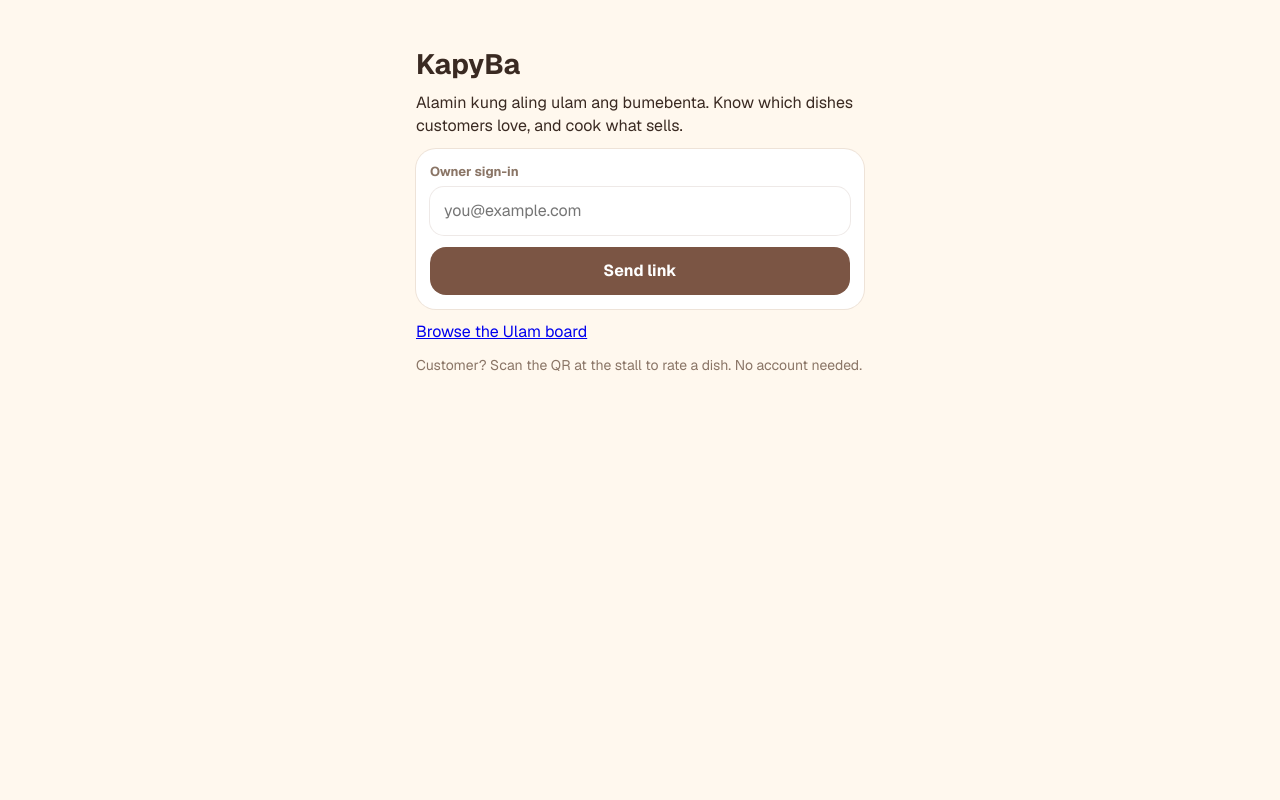
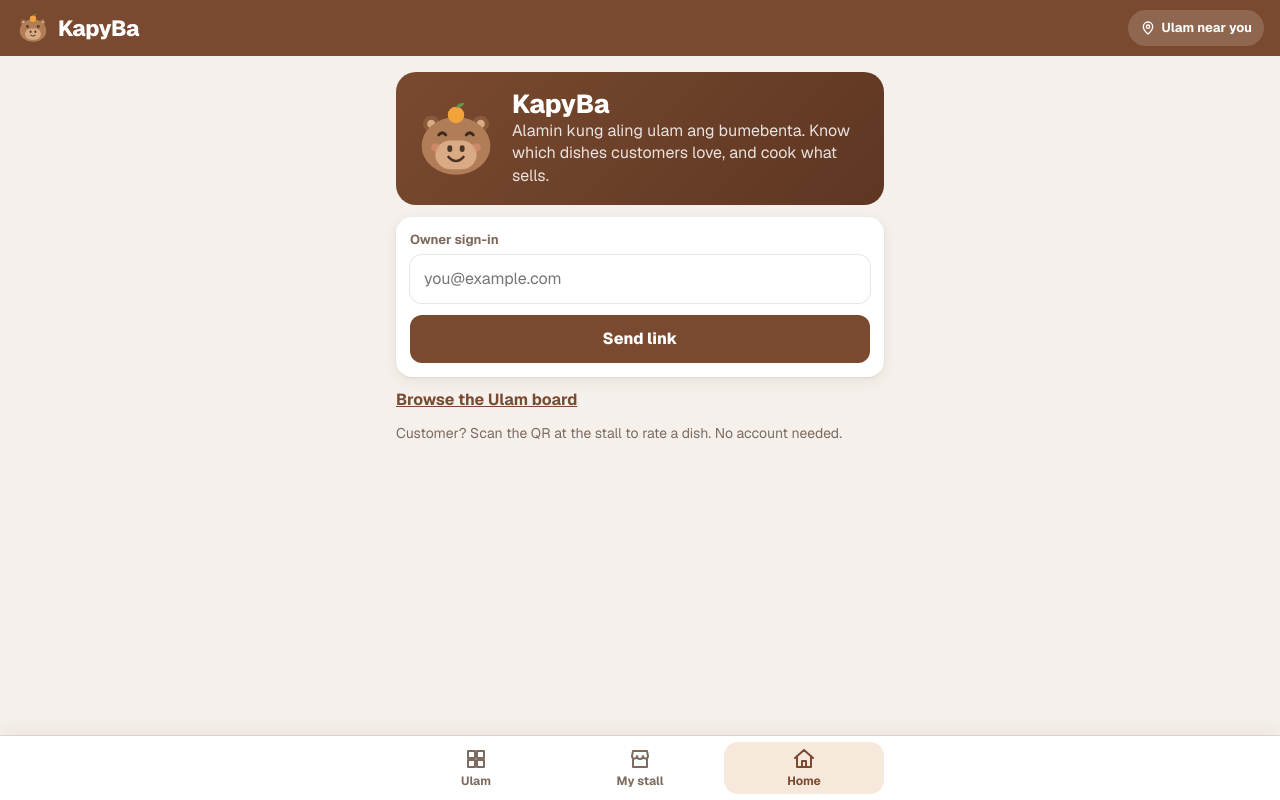
Before and after one commit to Romeo-04/kapyba, a Next.js app: page / in a window 1280 px wide. Built offline with nearby package versions, Linux system fonts and the light colour scheme.

Commit message:
feat: brown food-delivery style UI with a capybara mascot

```diff
--- a/app/globals.css
+++ b/app/globals.css
@@ -1,47 +1,94 @@
 :root {
-  --cocoa: #7b5544; --tan: #d4a373; --cream: #fdebd2; --paper: #fff8ee; --ink: #3a2a22; --mute: #8a7566;
-  --leaf: #4f8f4b; --amber: #e0a32e; --chili: #c8553d; --rain: #4a7ca8; --ring: rgba(123, 85, 68, 0.13);
+  --cocoa: #7a4a30; --cocoa-deep: #5e3622; --tan: #d4a373; --cream: #f6e9db; --paper: #f5f0eb; --ink: #2f2019; --mute: #7d6b5f;
+  --leaf: #3f8a4b; --amber: #e0a32e; --chili: #c8553d; --rain: #3f74a3; --ring: rgba(94, 54, 34, 0.12);
+  --shadow: 0 1px 2px rgba(94, 54, 34, 0.08), 0 4px 14px rgba(94, 54, 34, 0.08);
   --ease: cubic-bezier(0.23, 1, 0.32, 1);
 }
 * { box-sizing: border-box; margin: 0; }
 html { -webkit-text-size-adjust: 100%; }
-body { background: var(--paper); color: var(--ink); font-family: var(--font-geist-sans), system-ui, sans-serif; line-height: 1.4; min-height: 100dvh; }
-.wrap { max-width: 480px; margin: 0 auto; padding: 16px 16px 40px; }
-h1 { font-size: 28px; line-height: 1.15; } h2 { font-size: 20px; }
+body { background: var(--paper); color: var(--ink); font-family: var(--font-geist-sans), system-ui, sans-serif; line-height: 1.4; min-height: 100dvh; padding-bottom: 72px; }
+a { color: var(--cocoa); font-weight: 700; }
+.wrap { max-width: 520px; margin: 0 auto; padding: 16px 16px 40px; }
+.wrap.wide { max-width: 980px; }
+h1 { font-size: 26px; line-height: 1.15; font-weight: 800; letter-spacing: -0.01em; } h2 { font-size: 18px; font-weight: 800; }
 .mute { color: var(--mute); font-size: 14px; }
 .stack { display: flex; flex-direction: column; gap: 12px; }
 .row { display: flex; align-items: center; gap: 12px; }
 .grow { flex: 1; min-width: 0; }
-.card { background: #fff; border-radius: 20px; box-shadow: 0 0 0 1px var(--ring); padding: 14px; }
+.card { background: #fff; border-radius: 16px; box-shadow: var(--shadow); padding: 14px; }
 .i { width: 24px; height: 24px; fill: none; stroke: currentColor; stroke-width: 2; stroke-linecap: round; stroke-linejoin: round; flex: none; }
 .i.lg { width: 32px; height: 32px; }
-.btn { appearance: none; border: 0; border-radius: 16px; min-height: 48px; padding: 0 18px; background: var(--cocoa); color: #fff; font: inherit; font-weight: 700; display: inline-flex; align-items: center; justify-content: center; gap: 8px; cursor: pointer; transition: transform 160ms var(--ease), background-color 160ms var(--ease); }
+
+/* App chrome: brown top bar, bottom tabs */
+.topbar { position: sticky; top: 0; z-index: 20; display: flex; align-items: center; justify-content: space-between; gap: 12px; padding: 10px 16px; background: var(--cocoa); color: #fff; }
+.brand { display: inline-flex; align-items: center; gap: 8px; color: #fff; text-decoration: none; font-size: 22px; font-weight: 800; letter-spacing: -0.02em; }
+.locpill { display: inline-flex; align-items: center; gap: 6px; min-height: 36px; padding: 0 12px; border-radius: 999px; background: rgba(255, 255, 255, 0.16); color: #fff; text-decoration: none; font-size: 13px; font-weight: 700; }
+.locpill .i { width: 16px; height: 16px; }
+.bottomnav { position: fixed; inset: auto 0 0 0; z-index: 20; display: flex; justify-content: center; gap: 4px; padding: 6px 8px calc(6px + env(safe-area-inset-bottom)); background: #fff; box-shadow: 0 -1px 0 var(--ring), 0 -6px 18px rgba(94, 54, 34, 0.06); }
+.bottomnav a { flex: 1; max-width: 160px; min-height: 52px; display: flex; flex-direction: column; align-items: center; justify-content: center; gap: 2px; border-radius: 14px; color: var(--mute); text-decoration: none; font-size: 12px; font-weight: 700; }
+.bottomnav a[aria-current="page"] { color: var(--cocoa); background: var(--cream); }
+
+/* Hero banner and search */
+.hero { display: flex; align-items: center; gap: 12px; padding: 18px 16px; border-radius: 20px; background: linear-gradient(135deg, var(--cocoa), var(--cocoa-deep)); color: #fff; }
+.hero p { color: rgba(255, 255, 255, 0.85); }
+.search { position: relative; }
+.search .i { position: absolute; left: 14px; top: 50%; transform: translateY(-50%); color: var(--mute); }
+.search input { padding-left: 44px; border-radius: 999px; box-shadow: var(--shadow); }
+.chips { display: flex; gap: 8px; overflow-x: auto; padding: 2px 0 6px; scrollbar-width: none; }
+.chips::-webkit-scrollbar { display: none; }
+.chip { flex: none; appearance: none; border: 0; min-height: 40px; padding: 0 16px; border-radius: 999px; background: #fff; color: var(--ink); font: inherit; font-size: 14px; font-weight: 700; box-shadow: 0 0 0 1px var(--ring); cursor: pointer; transition: transform 160ms var(--ease), background-color 160ms var(--ease); }
+.chip:active { transform: scale(0.97); }
+.chip[aria-pressed="true"] { background: var(--cocoa); color: #fff; box-shadow: none; }
+
+/* Buttons and forms */
+.btn { appearance: none; border: 0; border-radius: 12px; min-height: 48px; padding: 0 18px; background: var(--cocoa); color: #fff; font: inherit; font-weight: 800; display: inline-flex; align-items: center; justify-content: center; gap: 8px; cursor: pointer; transition: transform 160ms var(--ease), background-color 160ms var(--ease); }
 .btn:active { transform: scale(0.97); }
 .btn.soft { background: var(--cream); color: var(--cocoa); }
+.btn.soft[aria-pressed="true"] { background: var(--cocoa); color: #fff; }
 .btn.block { width: 100%; }
 .btn[disabled] { opacity: 0.5; pointer-events: none; }
-@media (hover: hover) { .btn:hover { background: #6a4637; } .btn.soft:hover { background: #f8dfba; } }
+@media (hover: hover) { .btn:hover { background: var(--cocoa-deep); } .btn.soft:hover { background: #efdcc7; } .btn.soft[aria-pressed="true"]:hover { background: var(--cocoa-deep); } .chip:hover { background: var(--cream); } .chip[aria-pressed="true"]:hover { background: var(--cocoa-deep); } }
 .round { width: 48px; height: 48px; padding: 0; border-radius: 50%; }
-input, select { font: inherit; width: 100%; min-height: 48px; border: 0; border-radius: 14px; padding: 0 14px; background: #fff; box-shadow: 0 0 0 1px var(--ring); color: var(--ink); }
-input:focus-visible, select:focus-visible, .btn:focus-visible { outline: 3px solid var(--rain); outline-offset: 2px; }
+input, select { font: inherit; width: 100%; min-height: 48px; border: 0; border-radius: 12px; padding: 0 14px; background: #fff; box-shadow: 0 0 0 1px var(--ring); color: var(--ink); }
+input:focus-visible, select:focus-visible, .btn:focus-visible, .chip:focus-visible, a:focus-visible { outline: 3px solid var(--rain); outline-offset: 2px; }
 label { font-size: 13px; font-weight: 700; color: var(--mute); display: block; margin-bottom: 6px; }
+
+/* Rating screen */
 .faces { display: flex; gap: 12px; }
-.face-btn { flex: 1; aspect-ratio: 1; border-radius: 24px; background: #fff; border: 0; box-shadow: 0 0 0 1px var(--ring); display: grid; place-items: center; cursor: pointer; transition: transform 160ms var(--ease), box-shadow 160ms var(--ease); }
+.face-btn { flex: 1; aspect-ratio: 1; border-radius: 20px; background: #fff; border: 0; box-shadow: var(--shadow); display: grid; place-items: center; cursor: pointer; transition: transform 160ms var(--ease), box-shadow 160ms var(--ease); }
 .face-btn:active { transform: scale(0.97); }
 .face-btn[aria-pressed="true"] { box-shadow: 0 0 0 3px var(--cocoa); }
 .tags { display: flex; gap: 10px; flex-wrap: wrap; }
-.tag { min-width: 64px; min-height: 64px; border-radius: 18px; border: 0; background: #fff; box-shadow: 0 0 0 1px var(--ring); display: grid; place-items: center; color: var(--cocoa); cursor: pointer; transition: transform 160ms var(--ease); }
+.tag { min-width: 64px; min-height: 64px; border-radius: 16px; border: 0; background: #fff; box-shadow: var(--shadow); display: grid; place-items: center; color: var(--cocoa); cursor: pointer; transition: transform 160ms var(--ease); }
 .tag:active { transform: scale(0.97); }
 .tag[aria-pressed="true"] { background: var(--cocoa); color: #fff; }
-.dish { display: flex; align-items: center; gap: 12px; text-align: left; width: 100%; border: 0; background: #fff; border-radius: 20px; box-shadow: 0 0 0 1px var(--ring); padding: 12px 14px; font: inherit; color: inherit; cursor: pointer; transition: transform 160ms var(--ease); }
+.dish { display: flex; align-items: center; gap: 12px; text-align: left; width: 100%; border: 0; background: #fff; border-radius: 16px; box-shadow: var(--shadow); padding: 12px 14px; font: inherit; color: inherit; cursor: pointer; transition: transform 160ms var(--ease); }
 .dish:active { transform: scale(0.98); }
-.dish .ico { width: 48px; height: 48px; border-radius: 14px; background: var(--cream); color: var(--cocoa); display: grid; place-items: center; flex: none; }
+.dish .ico { width: 56px; height: 56px; border-radius: 14px; background: var(--cream); color: var(--cocoa); display: grid; place-items: center; flex: none; }
 .price { font-weight: 800; font-variant-numeric: tabular-nums; }
+
+/* Pills, bars */
 .pill { display: inline-flex; align-items: center; gap: 4px; padding: 4px 10px; border-radius: 999px; background: var(--cream); color: var(--cocoa); font-size: 12px; font-weight: 800; text-transform: uppercase; letter-spacing: 0.05em; }
-.pill.g { background: #e3f0e1; color: var(--leaf); } .pill.a { background: #faecc9; color: #8a6414; } .pill.r { background: #f6dcd5; color: var(--chili); }
+.pill.g { background: #e1efe2; color: var(--leaf); } .pill.a { background: #faecc9; color: #8a6414; } .pill.r { background: #f6dcd5; color: var(--chili); }
 .pill .i { width: 14px; height: 14px; }
 .bar { height: 8px; border-radius: 4px; background: var(--cream); overflow: hidden; } .bar > i { display: block; height: 100%; background: var(--tan); border-radius: 4px; }
 .err { color: var(--chili); font-weight: 700; font-size: 14px; }
 .center { text-align: center; }
 .toggle { display: inline-flex; align-items: center; gap: 6px; }
+
+/* Ulam board: restaurant-style cards, a big dish tile on top */
+.grid { display: grid; gap: 14px; grid-template-columns: 1fr; }
+@media (min-width: 640px) { .grid { grid-template-columns: repeat(2, 1fr); } }
+@media (min-width: 900px) { .grid { grid-template-columns: repeat(3, 1fr); } }
+.vcard { background: #fff; border-radius: 16px; box-shadow: var(--shadow); overflow: hidden; display: flex; flex-direction: column; }
+.vcard .photo { position: relative; height: 128px; display: grid; place-items: center; background: linear-gradient(135deg, #f1d9bd, #e2b88c); color: var(--cocoa); }
+.vcard .photo > .i { width: 64px; height: 64px; stroke-width: 1.6; }
+.vcard .ribbon { position: absolute; top: 10px; left: 0; padding: 4px 10px 4px 8px; border-radius: 0 999px 999px 0; background: var(--cocoa); color: #fff; font-size: 12px; font-weight: 800; }
+.vcard .ribbon.alok { background: #2b6a9c; }
+.vcard .rating { position: absolute; right: 10px; bottom: 8px; background: #fff; border-radius: 50%; box-shadow: var(--shadow); padding: 2px; }
+.vcard .body { padding: 14px; display: flex; flex-direction: column; gap: 6px; }
+.vcard .title { display: flex; align-items: baseline; justify-content: space-between; gap: 8px; }
+.vcard .title strong { font-size: 17px; font-weight: 800; }
+
 @media (prefers-reduced-motion: reduce) { * { transition: none !important; animation: none !important; } }
+.hero > svg { flex: none; }
--- a/app/layout.tsx
+++ b/app/layout.tsx
@@ -1,5 +1,7 @@
 import type { Metadata, Viewport } from "next";
 import { Geist } from "next/font/google";
+import { Suspense } from "react";
+import { BottomNav, TopBar } from "@/src/ui/Chrome";
 import "./globals.css";
 
 const geist = Geist({ variable: "--font-geist-sans", subsets: ["latin"] });
@@ -14,7 +16,13 @@ export const viewport: Viewport = { themeColor: "#7b5544", width: "device-width"
 export default function RootLayout({ children }: LayoutProps<"/">) {
   return (
     <html lang="fil" className={geist.variable}>
-      <body>{children}</body>
+      <body>
+        <TopBar />
+        {children}
+        <Suspense fallback={null}>
+          <BottomNav />
+        </Suspense>
+      </body>
     </html>
   );
 }
--- a/app/page.tsx
+++ b/app/page.tsx
@@ -1,10 +1,16 @@
+import { Capybara } from "@/src/ui/Capybara";
 import { SignIn } from "./SignIn";
 
 export default function Home() {
   return (
-    <main className="wrap stack" style={{ paddingTop: 48 }}>
-      <h1>KapyBa</h1>
-      <p>Alamin kung aling ulam ang bumebenta. Know which dishes customers love, and cook what sells.</p>
+    <main className="wrap stack" style={{ paddingTop: 16 }}>
+      <div className="hero">
+        <Capybara mood="happy" size={88} />
+        <div>
+          <h1>KapyBa</h1>
+          <p>Alamin kung aling ulam ang bumebenta. Know which dishes customers love, and cook what sells.</p>
+        </div>
+      </div>
       <SignIn />
       <p><a href="/ulam">Browse the Ulam board</a></p>
       <p className="mute">Customer? Scan the QR at the stall to rate a dish. No account needed.</p>
--- a/app/s/[code]/Rate.tsx
+++ b/app/s/[code]/Rate.tsx
@@ -1,5 +1,6 @@
 "use client";
 import { useEffect, useState } from "react";
+import { Capybara } from "@/src/ui/Capybara";
 import { Face } from "@/src/ui/Face";
 import { Icon } from "@/src/ui/Icon";
 import { ICONS, type IconName } from "@/src/ui/icons";
@@ -68,7 +69,7 @@ export function Rate({ code }: { code: string }) {
   if (result === "done" || result === "already" || result === "queued") {
     return (
       <div className="stack center" style={{ paddingTop: 64, alignItems: "center" }} role="status">
-        <Face tone={result === "already" ? "neutral" : "happy"} size={96} />
+        <Capybara mood={result === "already" ? "calm" : "happy"} size={120} />
         <h1>{result === "done" ? "Salamat!" : result === "queued" ? "Naka-save ang rating mo" : "Nai-rate mo na ito ngayong araw"}</h1>
         <p className="mute">
           {result === "done" ? "Your rating helps the owner cook better." : result === "queued" ? "No signal right now. We will send it when you are back online." : "One rating per dish per day. Try another dish or come back tomorrow."}
--- a/app/ulam/page.tsx
+++ b/app/ulam/page.tsx
@@ -2,7 +2,7 @@ import { Board } from "./Board";
 
 export default function UlamPage() {
   return (
-    <main className="wrap">
+    <main className="wrap wide">
       <Board />
     </main>
   );
--- /dev/null
+++ b/src/ui/Capybara.tsx
@@ -0,0 +1,50 @@
+export type Mood = "calm" | "happy" | "worry" | "sleepy";
+
+const EYES: Record<Mood, string> = {
+  calm: "M0 0",
+  happy: "M19.5 29q2.5-3 5 0M39.5 29q2.5-3 5 0",
+  worry: "M0 0",
+  sleepy: "M19.5 29h5M39.5 29h5",
+};
+const MOUTH: Record<Mood, string> = {
+  calm: "M28 46q4 3 8 0",
+  happy: "M26.5 45q5.5 6 11 0",
+  worry: "M28 48q4-3 8 0",
+  sleepy: "M29 47h6",
+};
+
+/** The KapyBa capybara: round, calm, with a yuzu on its head. Original artwork, one mood per use. */
+export function Capybara({ mood = "calm", size = 56, label }: { mood?: Mood; size?: number; label?: string }) {
+  return (
+    <svg width={size} height={size} viewBox="0 0 64 64" role={label ? "img" : undefined} aria-label={label} aria-hidden={label ? undefined : true}>
+      <circle cx="14" cy="21" r="6" fill="#8a5a3b" />
+      <circle cx="50" cy="21" r="6" fill="#8a5a3b" />
+      <circle cx="14" cy="21" r="3" fill="#d9ab84" />
+      <circle cx="50" cy="21" r="3" fill="#d9ab84" />
+      <ellipse cx="32" cy="37" rx="25" ry="21" fill="#b07d56" />
+      <rect x="17" y="33" width="30" height="21" rx="11" fill="#d9ab84" />
+      <ellipse cx="27.5" cy="39" rx="1.8" ry="2.4" fill="#4a3226" />
+      <ellipse cx="36.5" cy="39" rx="1.8" ry="2.4" fill="#4a3226" />
+      {mood === "calm" || mood === "worry" ? (
+        <>
+          <circle cx="22" cy="29" r="2.6" fill="#3a2a22" />
+          <circle cx="42" cy="29" r="2.6" fill="#3a2a22" />
+          <circle cx="22.8" cy="28.2" r="0.8" fill="#fff" />
+          <circle cx="42.8" cy="28.2" r="0.8" fill="#fff" />
+        </>
+      ) : (
+        <path d={EYES[mood]} stroke="#3a2a22" strokeWidth="2.2" strokeLinecap="round" fill="none" />
+      )}
+      {mood === "worry" && <path d="M18.5 23.5l7 2M45.5 23.5l-7 2" stroke="#3a2a22" strokeWidth="1.8" strokeLinecap="round" />}
+      {mood === "happy" && (
+        <>
+          <circle cx="17" cy="38" r="3" fill="#e58f7a" opacity="0.55" />
+          <circle cx="47" cy="38" r="3" fill="#e58f7a" opacity="0.55" />
+        </>
+      )}
+      <path d={MOUTH[mood]} stroke="#4a3226" strokeWidth="1.8" strokeLinecap="round" fill="none" />
+      <circle cx="32" cy="14.5" r="6" fill="#f2a33a" />
+      <path d="M32 9c1.5-3 4-3.5 6-3-1 2.5-3.5 3.5-6 3z" fill="#5d9a4f" />
+    </svg>
+  );
+}
--- /dev/null
+++ b/src/ui/Chrome.tsx
@@ -0,0 +1,44 @@
+"use client";
+import Link from "next/link";
+import { usePathname } from "next/navigation";
+import { Capybara } from "./Capybara";
+import { Icon } from "./Icon";
+import type { IconName } from "./icons";
+
+/** Brown top bar with the wordmark, in the style of a food-delivery app header. */
+export function TopBar() {
+  return (
+    <header className="topbar">
+      <Link href="/" className="brand" aria-label="KapyBa home">
+        <Capybara size={34} />
+        <span>KapyBa</span>
+      </Link>
+      <Link href="/ulam" className="locpill">
+        <Icon name="pin" />
+        <span>Ulam near you</span>
+      </Link>
+    </header>
+  );
+}
+
+const TABS: { href: string; icon: IconName; label: string; match: (p: string) => boolean }[] = [
+  { href: "/ulam", icon: "board", label: "Ulam", match: (p) => p.startsWith("/ulam") },
+  { href: "/o", icon: "store", label: "My stall", match: (p) => p === "/o" || p.startsWith("/o/") || p.startsWith("/review") },
+  { href: "/", icon: "home", label: "Home", match: (p) => p === "/" },
+];
+
+/** Bottom tab bar. Hidden on the rating page, where the buyer has one job. */
+export function BottomNav() {
+  const path = usePathname();
+  if (path.startsWith("/s/")) return null;
+  return (
+    <nav className="bottomnav" aria-label="Main">
+      {TABS.map((t) => (
+        <Link key={t.href} href={t.href} aria-current={t.match(path) ? "page" : undefined}>
+          <Icon name={t.icon} />
+          <span>{t.label}</span>
+        </Link>
+      ))}
+    </nav>
+  );
+}
```
Also changed, not shown: app/ulam/Board.tsx (+24 -11 lines).
